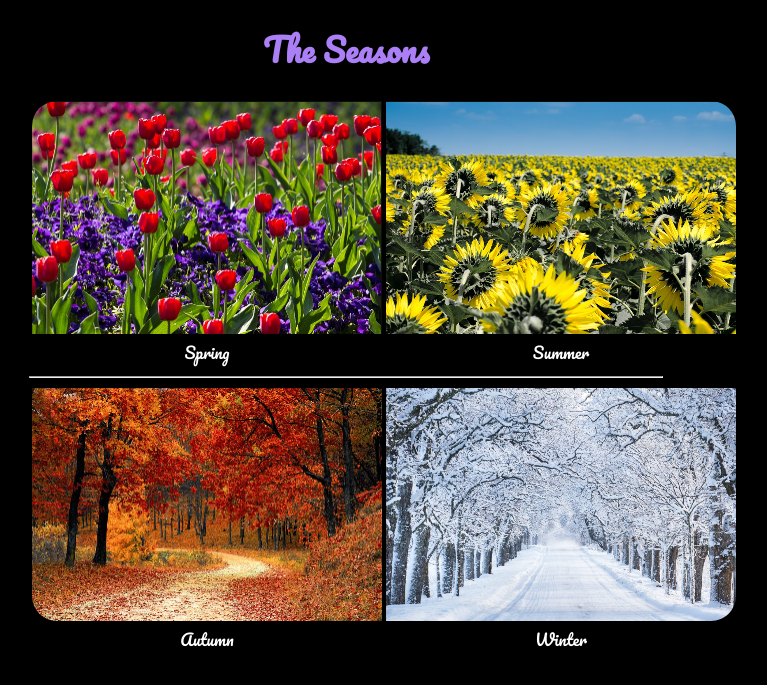
After one commit to pdahl95/s2019cst336, a PHP site: page /practise/p1/index.html in a window 1280 px wide. The commit adds this page. Shown: the top 685 px of the page, without its empty margins (294-1061 px from the left). Run offline with PHP 8.4, Linux system fonts and the light colour scheme.

Commit message:
Added practice 1 file

```diff
--- a/homework/1/algo.html
+++ b/homework/1/algo.html
@@ -19,6 +19,8 @@
             <h1> Welcome to Algorithms and Data Structures </h1>
             <br/> <br/>
         </header>
+
+        <!-- TODO: CHANGE FLOAT TO POSITION FOR IMAGE!!! -->
 
         <!-- Main Body of the Page-->
         <div class="content">
@@ -80,14 +82,14 @@
 
             <br /> <br /><br /> <br />
             <hr width="100%">
-            <div class="sourcesDiv">
+            <source class="sourcesDiv">
 
                  <b>Sources</b>
                  <br>
                     <a class="noStyleLink" href="https://www.khanacademy.org/computing/computer-science/algorithms/intro-to-algorithms/v/what-are-algorithms">Khan Academy Algorithms</a> <br>
                     <a class="noStyleLink" href="https://computer.howstuffworks.com/what-is-a-computer-algorithm.htm">Algorithms</a>
 
-                </div>
+            </source>
 
 
 
--- a/homework/1/data.html
+++ b/homework/1/data.html
@@ -19,6 +19,8 @@
             <h1> Welcome to Algorithms and Data Structures </h1>
             <br/> <br/>
         </header>
+
+        <!-- TODO: CHANGE FLOAT TO POSITION FOR IMAGE!!! -->
 
         <!-- Main Body of the Page-->
         <div class="content">
--- a/homework/1/problem.html
+++ b/homework/1/problem.html
@@ -19,6 +19,8 @@
             <h1> Welcome to Algorithms and Data Structures </h1>
             <br/> <br/>
         </header>
+
+        <!-- TODO: CHANGE FLOAT TO POSITION FOR IMAGE!!! -->
 
         <!-- Main Body of the Page-->
         <div class="content">
--- /dev/null
+++ b/practise/p1/index.html
@@ -0,0 +1,94 @@
+<!DOCTYPE html>
+<html>
+
+<head>
+    <meta charset="utf-8">
+    <meta name="viewport" content="width=device-width">
+    <title> Seasons - Practice 1 </title>
+    <link href="https://fonts.googleapis.com/css?family=Pacifico" rel="stylesheet">
+    <style>
+        body{
+            text-align: center;
+            background-color: black;
+        }
+        .cell {
+            width: auto;
+            height: auto;
+            padding: 2px;
+        }
+
+        #row1,
+        #row2 {
+            display: flex;
+            margin: auto;
+            width: 50%;
+
+        }
+        img{
+            width:350px;
+            height: 233px;
+        }
+        img:hover{
+            width:420px;
+            height:266px;
+        }
+        #topleft{
+            border-top-left-radius: 25px;
+
+        }
+        #topright{
+            border-top-right-radius: 25px;
+        }
+        #bottomleft{
+            border-bottom-left-radius: 25px;
+        }
+        #bottomright{
+            border-bottom-right-radius: 25px;
+        }
+        p{
+            font-family: 'Pacifico', cursive;
+            color:white;
+            margin: 0;
+            padding: 0;
+        }
+        h1{
+            font-family: 'Pacifico', cursive;
+            color:#ab7ff5;
+        }
+    </style>
+</head>
+
+<body>
+    <header></header>
+    <div class="content">
+        <h1> The Seasons </h1>
+        <div id="row1">
+            <div class="cell">
+                <a href="https://en.wikipedia.org/wiki/Spring_(season)"><img id="topleft" src="img/spring.png"></img></a>
+                <p>Spring </p>
+            </div>
+            <div class="cell">
+
+                <a href="https://en.wikipedia.org/wiki/Summer "> <img id="topright" src="img/summer.png"></img> </a>
+                <p>Summer</p>
+            </div>
+        </div>
+        <hr width= "50%">
+        <div id="row2">
+            <div class="cell">
+                <a href=" https://en.wikipedia.org/wiki/Autumn"><img id="bottomleft"src="img/fall.png"></img></a>
+
+                <p>Autumn</p>
+            </div>
+            <div class="cell">
+                <a href="https://en.wikipedia.org/wiki/Winter "> <img id="bottomright"src="img/winter.png"></img></a>
+
+                <p>Winter</p>
+            </div>
+        </div>
+
+    </div>
+
+</body>
+
+</html>
```
Also changed, not shown: homework/1/css/style.css (+12 -3 lines), homework/1/main.html (+13 -23 lines), practise/twocollayout.html (added, +30 -0 lines), practise/p1/img/fall.png (added), practise/p1/img/spring.png (added), practise/p1/img/summer.png (added), practise/p1/img/winter.png (added).
